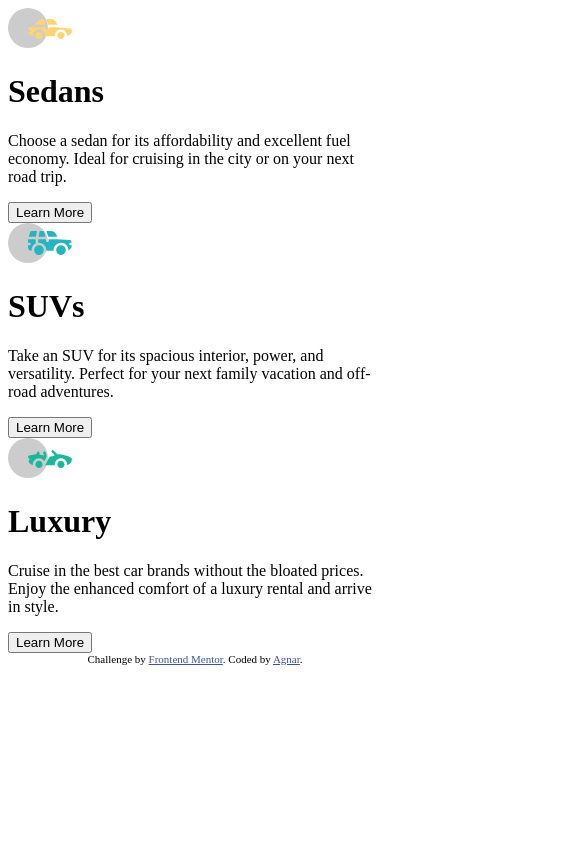
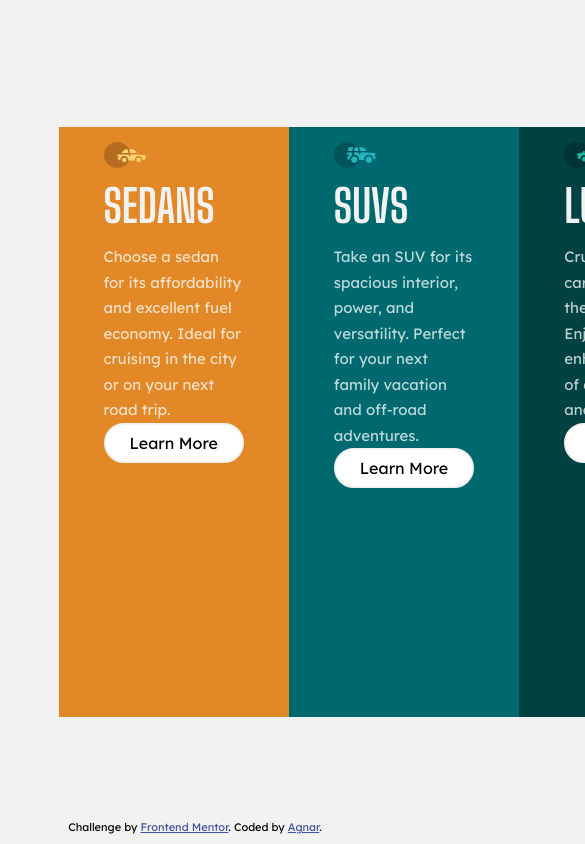
Before and after one commit to agnar-nomad/public-repos, a plain HTML site: page frontendmentor/3-column-preview-card-component-agnar/index.html in a window 390 px wide. Shown: the top 844 px of the page, 585 px wide, since content can reach past the window. Drawn offline with Linux system fonts and the light colour scheme.

Commit message:
basic styling according to guidelines, before responsiveness

```diff
--- a/frontendmentor/3-column-preview-card-component-agnar/styles.css
+++ b/frontendmentor/3-column-preview-card-component-agnar/styles.css
@@ -8,10 +8,90 @@
   --transparent-white-p: hsla(0, 0%, 100%, 0.75);
   --very-light-gray-bg-h-btn: hsl(0, 0%, 95%);
 }
+*,
+*::after,
+*::before,
+body,
+html {
+  margin: 0;
+  padding: 0;
+  box-sizing: border-box;
+}
+
+body {
+  width: 100%;
+  height: 100vh;
+  font-size: 15px;
+  font-family: "Lexend Deca", sans-serif;
+  font-weight: 400;
+  background-color: var(--very-light-gray-bg-h-btn);
+  display: flex;
+  flex-direction: column;
+  justify-content: center;
+  align-items: center;
+}
+.card {
+  height: 70%;
+  width: min(70%, 67em);
+  display: grid;
+  grid-template-columns: repeat(3, 1fr);
+  border-radius: 0.5rem;
+}
+img {
+  max-width: 100%;
+  display: block;
+  width: 30%;
+}
+h1 {
+  font-family: "Big Shoulders Display", sans-serif;
+  font-weight: 700;
+  text-transform: uppercase;
+  color: var(--very-light-gray-bg-h-btn);
+  font-size: 3em;
+}
+.panel {
+  display: flex;
+  flex-direction: column;
+  column-gap: 0rem;
+  padding: 1em 3em;
+  line-height: 1.7;
+  color: var(--transparent-white-p);
+}
+.panel > * {
+  border: 1px solid geen;
+}
+.sedans {
+  background-color: var(--bright-orange);
+}
+.suvs {
+  background-color: var(--dark-cyan);
+}
+.luxury {
+  background-color: var(--very-dark-cyan);
+}
+button {
+  border: none;
+  font-family: "Lexend Deca", sans-serif;
+  font-weight: 400;
+  border: 2px solid var(--very-light-gray-bg-h-btn);
+  border-radius: 3rem;
+  width: max-content;
+  padding: 0.5rem 1.5rem;
+  font-size: 1rem;
+  background-color: white;
+  /* margin-top: auto; */
+}
+button:hover {
+  background-color: transparent;
+  color: var(--very-light-gray-bg-h-btn);
+}
 
 .attribution {
   font-size: 11px;
   text-align: center;
+  position: fixed;
+  bottom: 0;
+  margin-bottom: 10px;
 }
 .attribution a {
   color: hsl(228, 45%, 44%);
```
